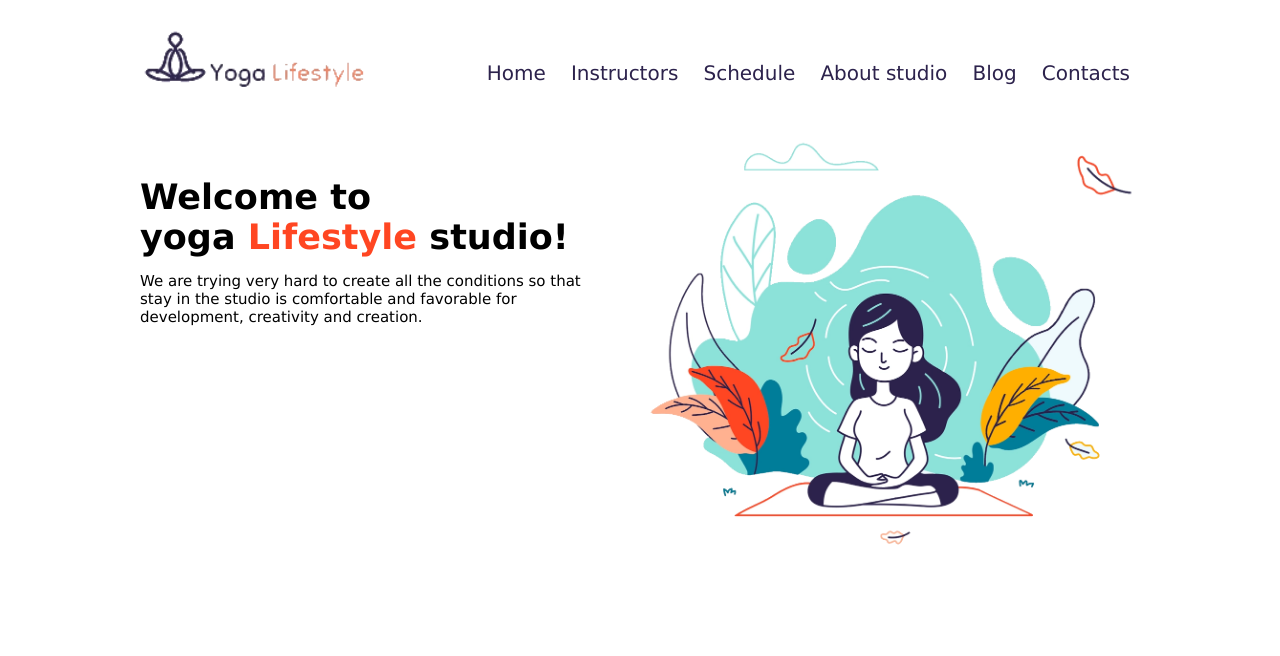
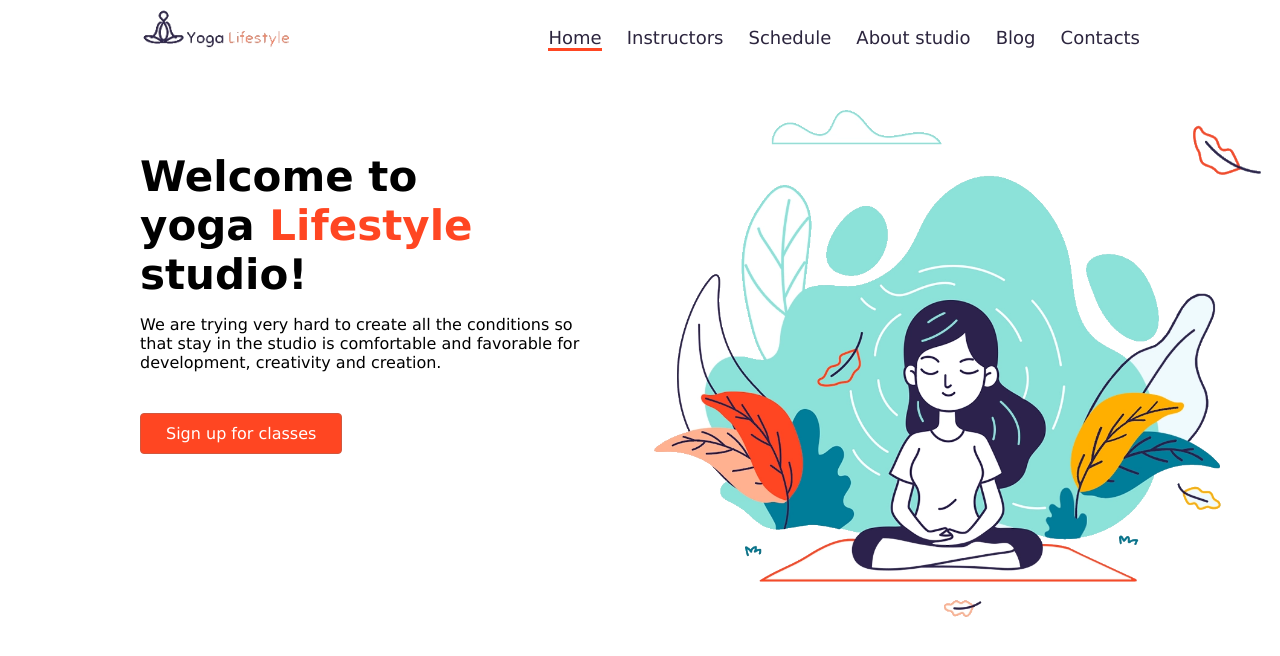
Before and after one commit to romimb/4-yoga, a website: page index.html in a window 1280 px wide. Drawn offline with Linux system fonts and the light colour scheme.

Commit message:
changes made with :root and variables

```diff
--- a/css/main.css
+++ b/css/main.css
@@ -1,70 +1,98 @@
+:root {
+    --oranzine: #ff4622;
+    --plotis: 1000px;
+    --soninis-atstumas: calc((100% - var(--plotis)) / 2);
+    --main-width: calc(var(--plotis) + var(--soninis-atstumas));
+    --text-width: calc(var(--plotis) * 0.45);
+    --text-margin: calc(var(--plotis) * 0.05);
+    --image-width: calc(100% - var(--plotis) / 2);
+}
+
 body{
     font-family: Verdana, Geneva, Tahoma, sans-serif;
 }
 
-main {
-    display: inline-block;
-    width: 1000px;
-    margin-left: calc((100% - 1000px) / 2);
-}
-
 header {
     display: inline-block;
-    width: 100%;
-    margin-top: 20px;
+    width: var(--plotis);
+    margin-left: var(--soninis-atstumas);
 }
 header>img {
     float: left;
-    height: 60px;
+    height: 40px;
 }
 
 nav {
-    display: block;
     float: right;
-    margin-top: 25px;
-    text-decoration: underline, none;
+    margin-top: 20px;
 }
 
-a {
-    display: inline-block;
+nav > a {
+    font-size: 18px;
+    line-height: 20px;
     text-decoration: none;
-    color: #2C224C;
-    line-height: 20px;
-    font-size: 20px;
-    padding: 5px;
-    padding-left: 5px;
-    padding-right: 5px;
-    border: 5px solid transparent;
+    color: #2c253e;
+    margin-left: 20px;
+    border-bottom: 3px solid transparent;
 }
 
-a:hover {
-    border-bottom: 2px solid #FF4622;
+nav > a:hover {
+    border-color: var(--oranzine);
 }
 
-section {
+nav > a:first-child {
+    margin-left: 0;
+    border-color: var(--oranzine);
+}
+
+main {
     display: inline-block;
-    width: 100%;
-    margin-top: 40px;
+    width: var(--main-width);
+    margin-left: var(--soninis-atstumas);
+    margin-top: 50px;
 }
 
 div {
     float: left;
-    margin-right: 5%;
-    margin-top: 40px;
-    width: 45%;
+    width: var(--text-width);
+    margin-right: var(--text-margin);
+    margin-top: 50px;
 }
 
 h1 {
-    font-size: 35px;
-    margin: 0px;
+    display: inline-block;
+    width: 100%;
+    font-size: 42px;
+    margin: 0;
+}
+
+h1 > span {
+    color: var(--oranzine);
 }
 
 p {
-    margin-top: 15px;
-    font-size: 15px;
+    display: inline-block;
+    width: 100%;
 }
 
-section>img {
-    width: 50%;
-    float: right;
+div > a {
+    display: inline-block;
+    padding: 10px;
+    padding-left: 25px;
+    padding-right: 25px;
+    margin-top: 25px;
+    color: #fff;
+    text-decoration: none;
+    background-color: var(--oranzine);
+    border: 1px solid #d1583f;
+    border-radius: 4px;
 }
+
+div > a:hover {
+    background-color: var(--oranzine);
+}
+
+main > img {
+    float: left;
+    width: var(--image-width);
+}
--- a/index.html
+++ b/index.html
@@ -16,7 +16,6 @@
     <link rel="stylesheet" href="css/main.css">
 </head>
 <body>
-    <main>
     <header>
         <img src="./img/header logo.png" alt="logo and text">
         <nav>
@@ -28,17 +27,15 @@
             <a href="#">Contacts</a>
         </nav>
     </header>
-        <section>
+    <main>
         <div>
             <h1>Welcome to<br> yoga <span style=" color: #FF4622">Lifestyle</span> studio!
             </h1>
-                <p>We are trying very hard to create all the conditions so that<br>
-                    stay in the studio is comfortable and favorable for<br>
-                    development, creativity and creation.
+            <p>We are trying very hard to create all the conditions so that stay in the studio is comfortable and favorable for development, creativity and creation.
             </p>
+            <a href="#">Sign up for classes</a>
         </div>
         <img src="./img/yoga mergaite.png" alt="Mergaite yoga">
-        </section>
     </main>
 </body>
 </html>
```
Also changed, not shown: README.md. Lines whose indentation alone changed are shown as unchanged.
